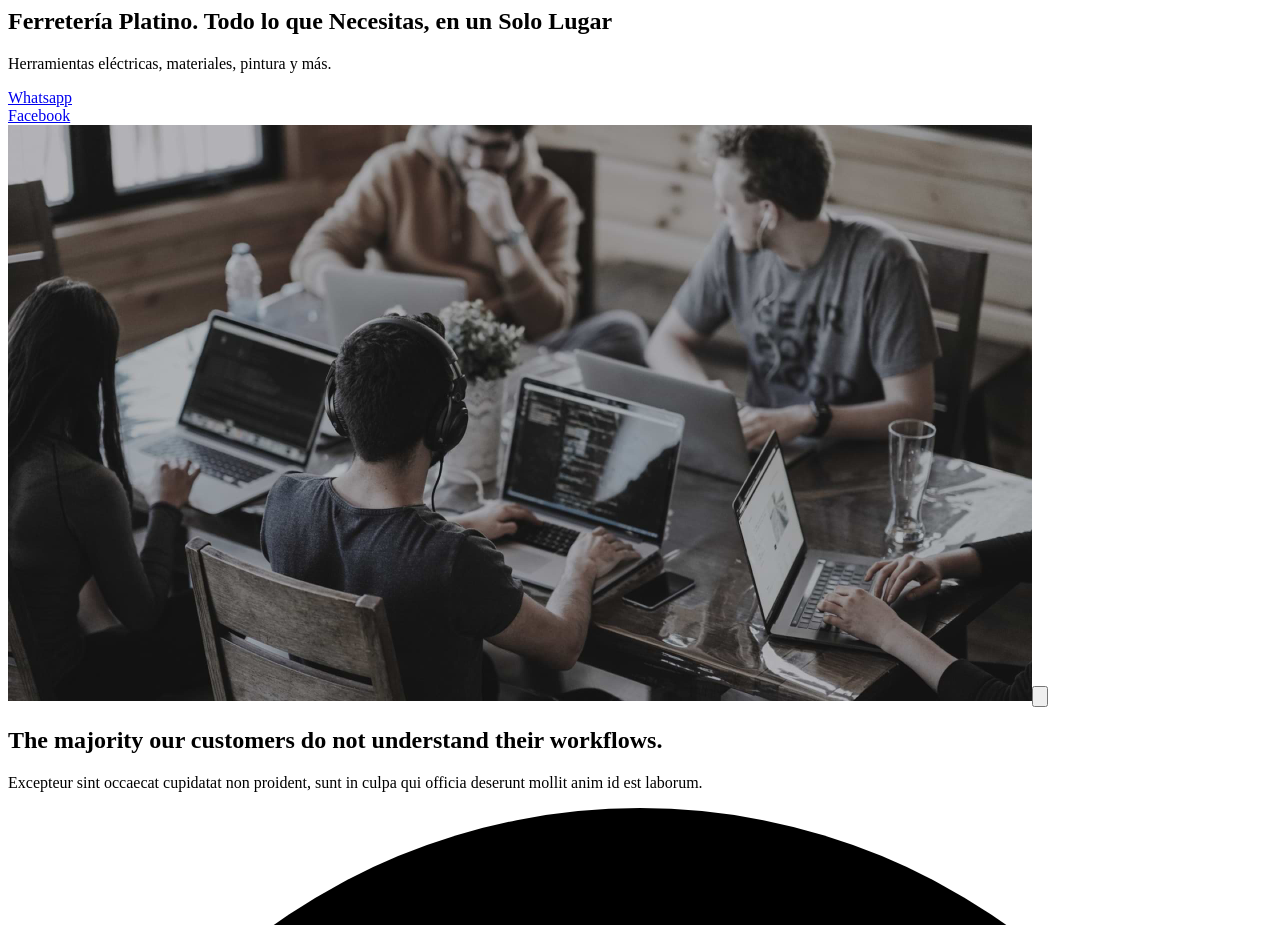
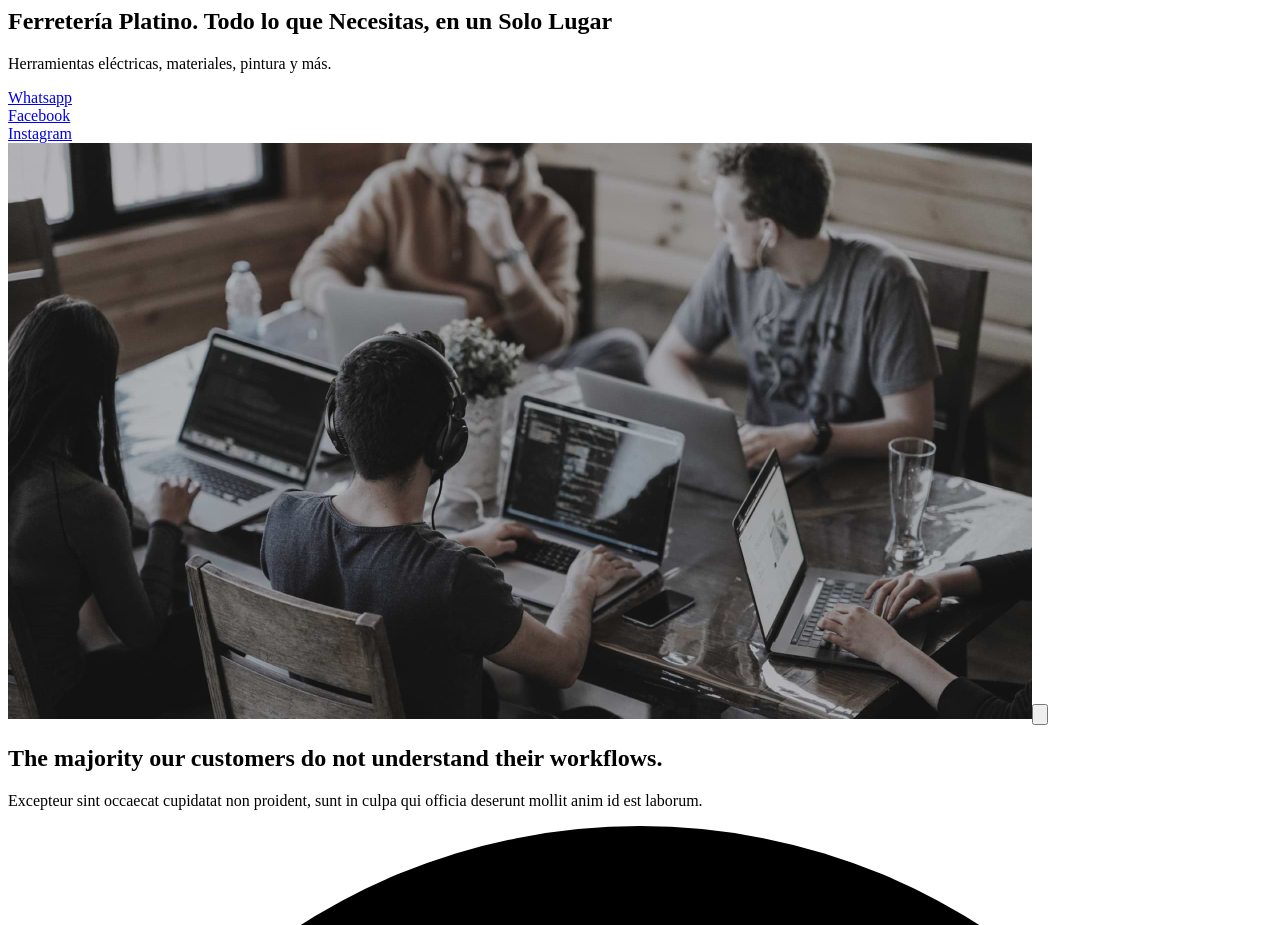
Before and after one commit to LucasAbeijon/FerreteriaPlatino, a Next.js app: page / in a window 1280 px wide. Shown: the part 900-1825 px from the top of the page. Built offline with nearby package versions, Linux system fonts and the light colour scheme.

Commit message:
Add instagram non-button on header

```diff
--- a/components/hero.tsx
+++ b/components/hero.tsx
@@ -31,7 +31,10 @@ export default function Hero() {
                 <a className="btn text-white bg-green-600 hover:bg-green-700 w-full mb-4 sm:w-auto sm:mb-0" href="#0">Whatsapp</a>
               </div>
               <div data-aos="fade-up" data-aos-delay="600">
-                <a className="btn text-white bg-blue-700 hover:bg-bluew-800 w-full sm:w-auto sm:ml-4" href="#0">Facebook</a>
+                <a className="btn text-white bg-blue-700 hover:bg-pink-800 w-full sm:w-auto sm:ml-4" href="#0">Facebook</a>
+              </div>
+              <div data-aos="fade-up" data-aos-delay="600">
+                <a className="btn text-white bg-pink-700 hover:bg-pink-800 w-full sm:w-auto sm:ml-4" href="#0">Instagram</a>
               </div>
             </div>
           </div>
```
